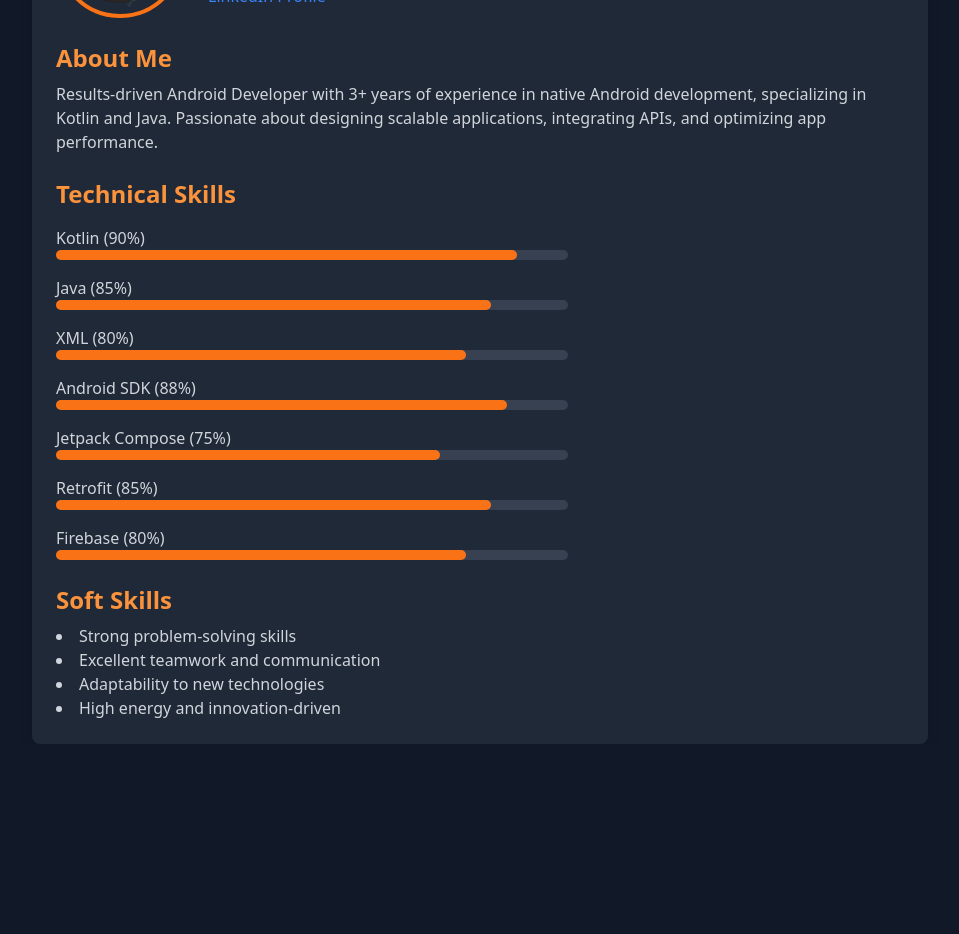
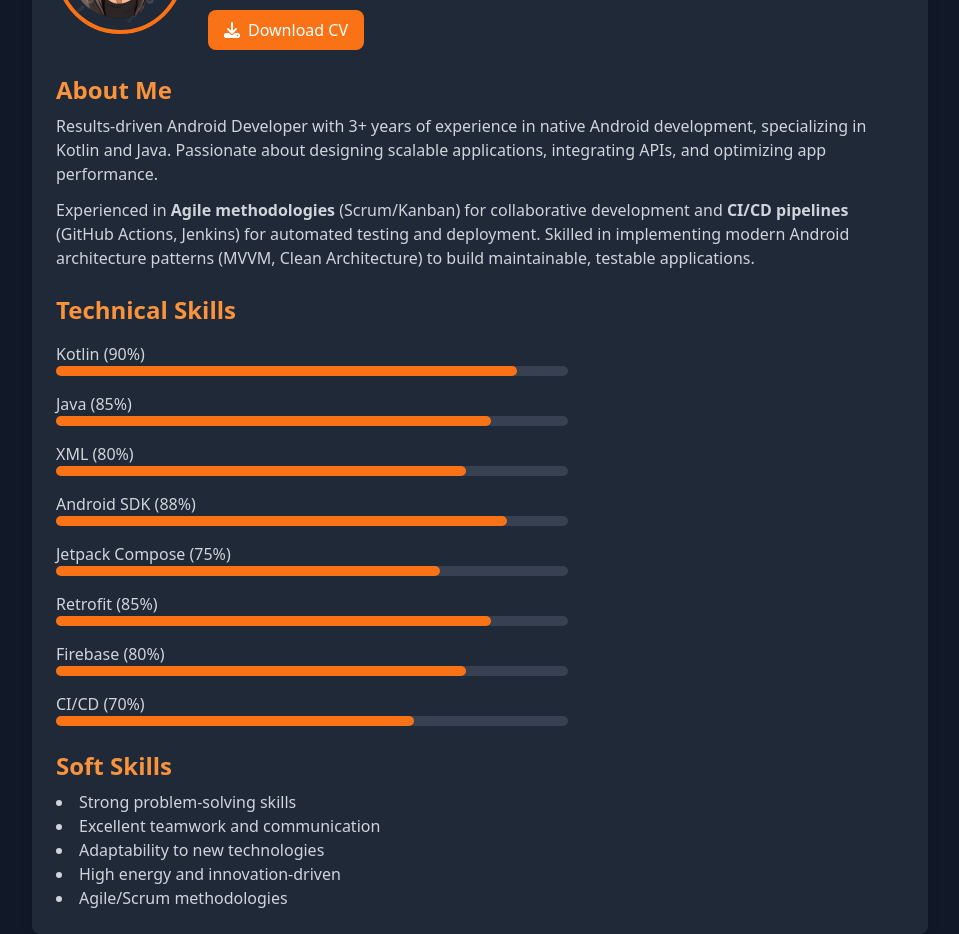
Before and after one commit to MERO254/newrepository, a website built with webpack: page src/about.html in a window 1280 px wide. Shown: the part 238-1172 px from the top of the page, without its empty margins (160-1119 px from the left). Before the commit the page ends 982 px from the top, so only its background shows below. Built offline with nearby package versions, Linux system fonts and the light colour scheme.

Commit message:
Update about.html
update about.html

```diff
--- a/src/about.html
+++ b/src/about.html
@@ -85,13 +85,27 @@
                 <p class="text-gray-300 text-sm sm:text-base">Android Developer | Kotlin & Java Expert</p>
                 <p class="text-gray-400 text-sm sm:text-base">Nairobi, Kenya | <a href="mailto:elvisodhiambo255@gmail.com" class="text-blue-400 hover:underline">elvisodhiambo255@gmail.com</a></p>
                 <a href="https://www.linkedin.com/in/elvis-odhiambo-44830126b/" target="_blank" class="text-blue-500 hover:underline text-sm sm:text-base">LinkedIn Profile</a>
+                <!-- Download CV Button -->
+                <div class="mt-3">
+                    <a href="path/to/your-cv.pdf" download="Elvis-Odhiambo-CV.pdf"
+                       class="inline-flex items-center px-4 py-2 bg-orange-500 text-white rounded-lg hover:bg-orange-600 transition-colors duration-300 text-sm sm:text-base">
+                        <i class="fas fa-download mr-2"></i>
+                        Download CV
+                    </a>
+                </div>
             </div>
         </div>
 
         <!-- About Section -->
         <div class="mt-6">
             <h2 class="text-xl sm:text-2xl font-semibold text-orange-400">About Me</h2>
-            <p class="text-gray-300 mt-2 text-sm sm:text-base">Results-driven Android Developer with 3+ years of experience in native Android development, specializing in Kotlin and Java. Passionate about designing scalable applications, integrating APIs, and optimizing app performance.</p>
+            <p class="text-gray-300 mt-2 text-sm sm:text-base">
+                Results-driven Android Developer with 3+ years of experience in native Android development, specializing in Kotlin and Java. Passionate about designing scalable applications, integrating APIs, and optimizing app performance.
+            </p>
+            <!-- Added Expertise Section -->
+            <p class="text-gray-300 mt-3 text-sm sm:text-base">
+                Experienced in <strong>Agile methodologies</strong> (Scrum/Kanban) for collaborative development and <strong>CI/CD pipelines</strong> (GitHub Actions, Jenkins) for automated testing and deployment. Skilled in implementing modern Android architecture patterns (MVVM, Clean Architecture) to build maintainable, testable applications.
+            </p>
         </div>
 
         <!-- Hard Skills with Progress Bars -->
@@ -140,6 +154,13 @@
                         <div class="bg-orange-500 h-2 sm:h-2.5 rounded-full" style="width: 80%"></div>
                     </div>
                 </div>
+                <!-- Added CI/CD Skill -->
+                <div class="mb-4">
+                    <p class="text-gray-300 text-sm sm:text-base">CI/CD (70%)</p>
+                    <div class="w-full bg-gray-700 rounded-full h-2 sm:h-2.5">
+                        <div class="bg-orange-500 h-2 sm:h-2.5 rounded-full" style="width: 70%"></div>
+                    </div>
+                </div>
             </div>
         </div>
 
@@ -151,6 +172,8 @@
                 <li>Excellent teamwork and communication</li>
                 <li>Adaptability to new technologies</li>
                 <li>High energy and innovation-driven</li>
+                <!-- Added Agile Skill -->
+                <li>Agile/Scrum methodologies</li>
             </ul>
         </div>
     </div>
```
